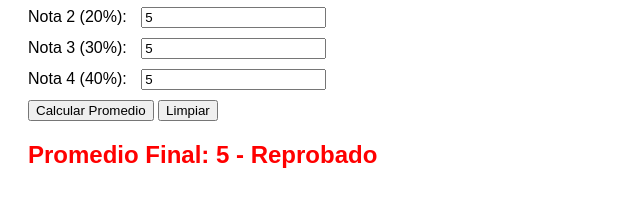
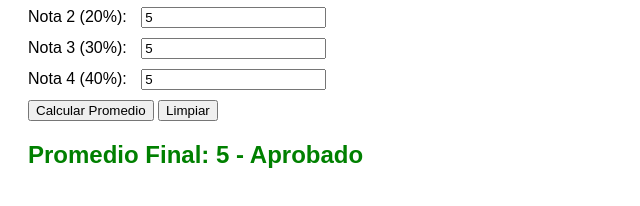
Before and after one commit to pepeyon14/clasedevops, a website: page index.html in a window 1280 px wide. Both pictures are taken after typing "5", "5", "5", "5" into the empty fields and a click on the button "Calcular Promedio". Shown: the part 132-338 px from the top of the page, without its empty margins (0-640 px from the left). Drawn offline with Linux system fonts and the light colour scheme.

Commit message:
correccion de mensaje de promedio

```diff
--- a/index.html
+++ b/index.html
@@ -40,7 +40,7 @@
                     document.getElementById('resultado').style.color = "black";
 
                     //aqui se muestra si esta aprobado o  no
-                    if (resultado >= 51) {
+                    if (resultado >= 50,5) {
                         document.getElementById('resultado').innerText += " - Aprobado";
                         document.getElementById('resultado').style.color = "green";
                     } else {
```
